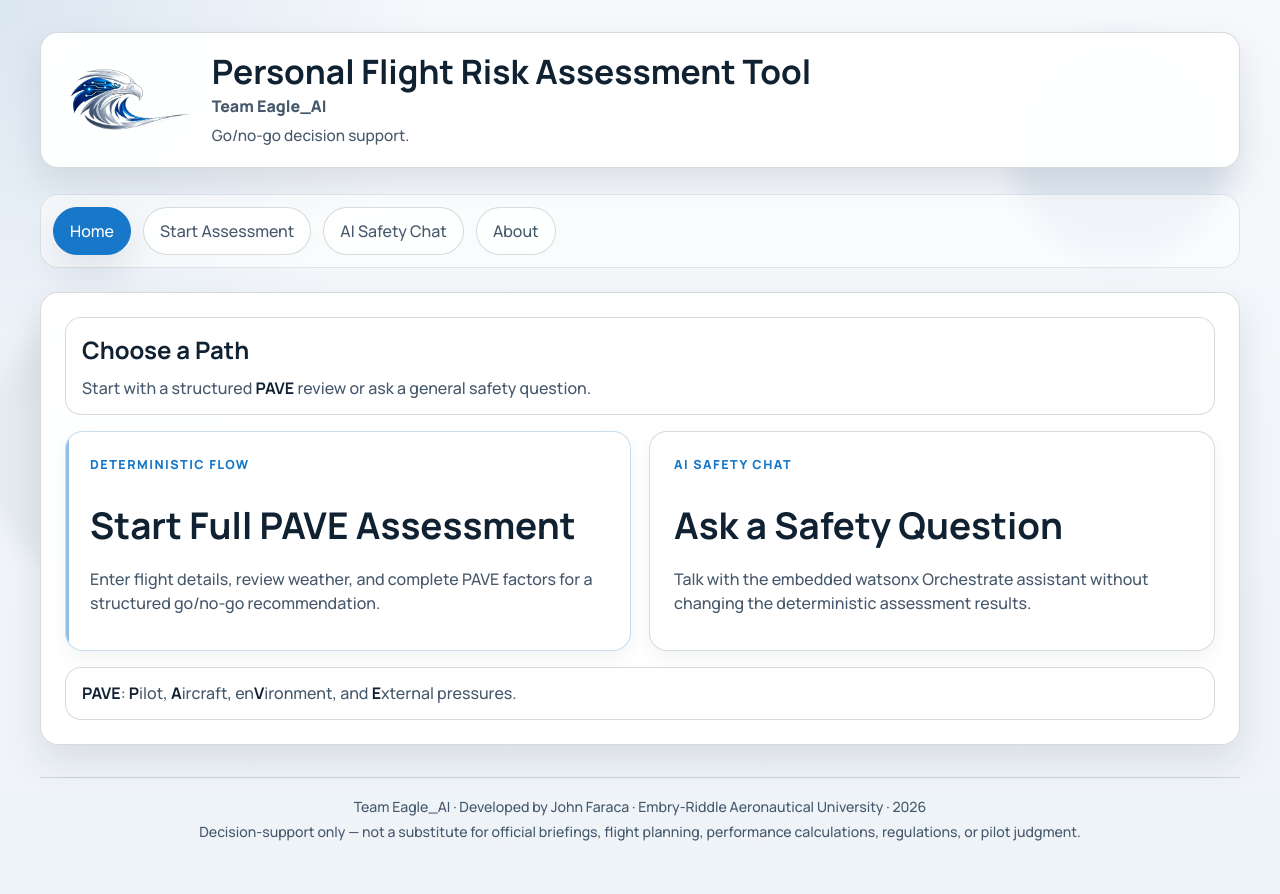
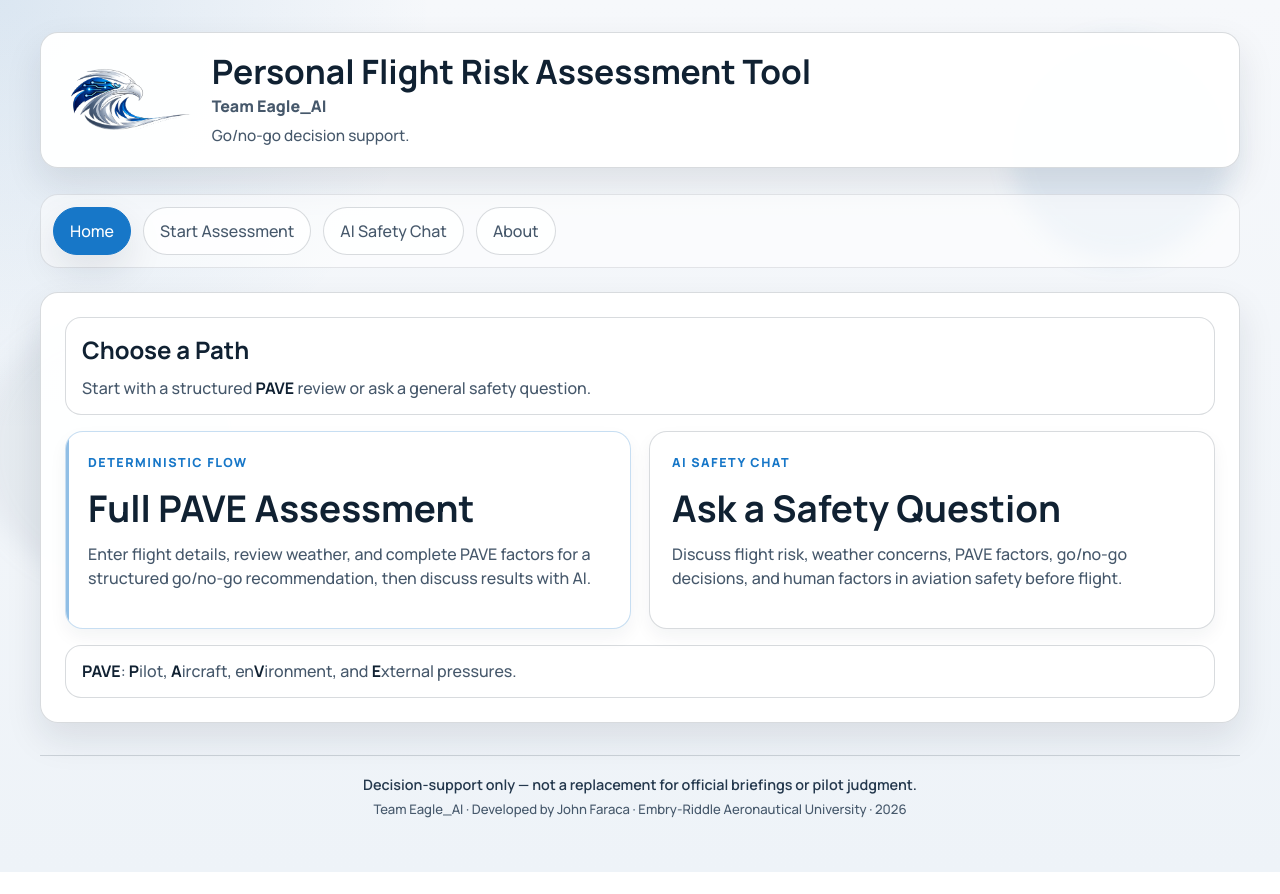
Before and after one commit to johnfaraca/personal-flight-risk-assessment-tool, a React (Vite) app: page / in a window 1280 px wide. After the commit the page ends 872 px from the top, so only its background shows below. Built offline with nearby package versions, Linux system fonts and the light colour scheme.

Commit message:
Refine layout and safety messaging

```diff
--- a/src/components/AppShell.jsx
+++ b/src/components/AppShell.jsx
@@ -121,10 +121,11 @@ function AppShell() {
         <Outlet />
       </main>
       <footer className="app-footer">
-        <p>Team Eagle_AI · Developed by John Faraca · Embry-Riddle Aeronautical University · 2026</p>
         <p>
-          Decision-support only — not a substitute for official briefings, flight
-          planning, performance calculations, regulations, or pilot judgment.
+          Decision-support only — not a replacement for official briefings or pilot judgment.
+        </p>
+        <p>
+          Team Eagle_AI · Developed by John Faraca · Embry-Riddle Aeronautical University · 2026
         </p>
       </footer>
       {pendingExitPath ? (
--- a/src/screens/AboutScreen.jsx
+++ b/src/screens/AboutScreen.jsx
@@ -4,7 +4,7 @@ import SectionCard from '../components/SectionCard';
 function AboutScreen() {
   return (
     <div className="screen-grid">
-      <SectionCard>
+      <SectionCard className="about-identity-card">
         <div className="factor-list">
           <div className="factor-row">
             <span>Project Identity</span>
--- a/src/screens/LandingScreen.jsx
+++ b/src/screens/LandingScreen.jsx
@@ -20,10 +20,9 @@ function LandingScreen() {
             onClick={() => navigate('/flight-setup')}
           >
             <span className="eyebrow">Deterministic Flow</span>
-            <strong>Start Full PAVE Assessment</strong>
+            <strong>Full PAVE Assessment</strong>
             <span>
-              Enter flight details, review weather, and complete PAVE factors
-              for a structured go/no-go recommendation.
+              Enter flight details, review weather, and complete PAVE factors for a structured go/no-go recommendation, then discuss results with AI.
             </span>
           </button>
 
@@ -35,8 +34,7 @@ function LandingScreen() {
             <span className="eyebrow">AI Safety Chat</span>
             <strong>Ask a Safety Question</strong>
             <span>
-              Talk with the embedded watsonx Orchestrate assistant without changing
-              the deterministic assessment results.
+              Discuss flight risk, weather concerns, PAVE factors, go/no-go decisions, and human factors in aviation safety before flight.
             </span>
           </button>
         </div>
--- a/src/styles.css
+++ b/src/styles.css
@@ -251,13 +251,22 @@ h1 {
   margin-top: 32px;
   padding-top: 18px;
   border-top: 1px solid var(--border);
-  color: var(--text-muted);
-  font-size: 0.88rem;
   text-align: center;
 }
 
 .app-footer p {
   margin-bottom: 4px;
+}
+
+.app-footer p:first-child {
+  color: #24384d;
+  font-size: 0.9rem;
+  font-weight: 600;
+}
+
+.app-footer p:last-child {
+  color: var(--text-muted);
+  font-size: 0.82rem;
 }
 
 .screen-grid,
@@ -613,9 +622,10 @@ h1 {
 .entry-card {
   position: relative;
   display: grid;
-  gap: 12px;
-  min-height: 220px;
-  padding: 24px;
+  grid-template-rows: min-content minmax(2.85rem, auto) minmax(4rem, auto);
+  gap: 8px;
+  min-height: 198px;
+  padding: 22px;
   border: 1px solid var(--border);
   border-radius: 18px;
   background: var(--surface-strong);
@@ -652,12 +662,14 @@ h1 {
 
 .entry-card strong {
   font-size: clamp(1.5rem, 3vw, 2.3rem);
-  line-height: 1.05;
+  line-height: 1.08;
   color: #102132;
 }
 
 .entry-card span:last-child {
+  max-width: 34rem;
   color: var(--text-muted);
+  line-height: 1.5;
 }
 
 .result-context-panel {
@@ -718,6 +730,12 @@ h1 {
 
 .about-links-card span {
   display: block;
+}
+
+.about-identity-card .factor-row strong {
+  min-width: 0;
+  overflow-wrap: anywhere;
+  text-align: right;
 }
 
 .about-section-card .section-header {
@@ -991,6 +1009,12 @@ h1 {
   }
 }
 
+@media (max-width: 940px) {
+  .landing-option-grid {
+    grid-template-columns: 1fr;
+  }
+}
+
 @media (max-width: 900px) {
   .hero-card {
     padding: 18px 20px;
@@ -1066,6 +1090,12 @@ h1 {
     max-width: 170px;
   }
 
+  .entry-card {
+    grid-template-rows: min-content minmax(2.2rem, auto) minmax(3.75rem, auto);
+    min-height: 0;
+    padding: 20px;
+  }
+
   .two-column-grid,
   .three-column-grid,
   .weather-grid,
@@ -1127,9 +1157,24 @@ h1 {
 }
 
 @media (max-width: 700px) {
+  .about-identity-card .factor-row {
+    display: grid;
+    grid-template-columns: 1fr;
+    justify-content: start;
+    gap: 6px;
+  }
+
+  .about-identity-card .factor-row strong {
+    text-align: left;
+  }
+
   .about-links-card {
-    align-items: flex-start;
-    flex-direction: column;
+    align-items: center;
+    flex-direction: row;
+  }
+
+  .about-icon-links {
+    flex: 0 0 auto;
   }
 }
 
```
